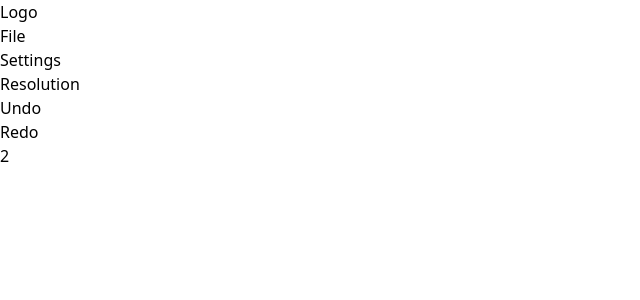
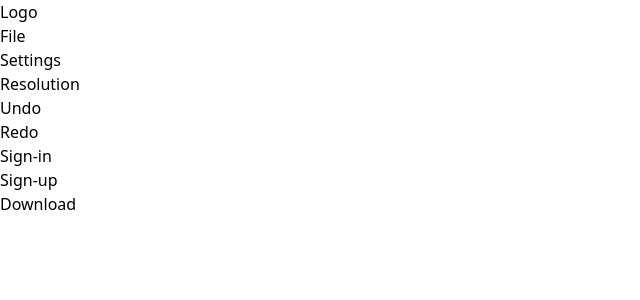
Before and after one commit to sharekim93/mini-canvas, a Next.js app: page / in a window 1280 px wide. Shown: the top 300 px of the page, without its empty margins (0-640 px from the left). Built offline with nearby package versions, Linux system fonts and the light colour scheme.

Commit message:
Header CSS 조정

```diff
--- a/src/layouts/header/Header.tsx
+++ b/src/layouts/header/Header.tsx
@@ -3,8 +3,8 @@ import React from "react";
 const Header = () => {
   return (
     <header className="w-full h-16 text-sm bg-white">
-      <div className="header-wrap flex justify-between content-center relative border border-solid border-b-slate-700">
-        <div className="header-left flex content-center justify-normal m-2 min-w-0">
+      <div className="header_wrap flex justify-between content-center relative border border-solid border-b-slate-700">
+        <div className="header_left flex content-center justify-normal m-2 min-w-0">
           <div className="home_btns flex justify-between align-middle pl-2.5">
             <div className="logo m-2">Logo</div>
             <div className="file w-auto m-2">File</div>
@@ -14,7 +14,13 @@ const Header = () => {
             <div className="redo w-auto m-2">Redo</div>
           </div>
         </div>
-        <div className="header-right flex content-center justify-center">2</div>
+        <div className="header_right flex content-center justify-normal m-2 min-w-0">
+          <div className="login_wrapper flex justify-between align-middle pr-2.5 hidden">
+            <div className="sign-in w-auto m-2">Sign-in</div>
+            <div className="sign-up w-auto m-2">Sign-up</div>
+          </div>
+          <div className="download m-2">Download</div>
+        </div>
       </div>
     </header>
   );
```
